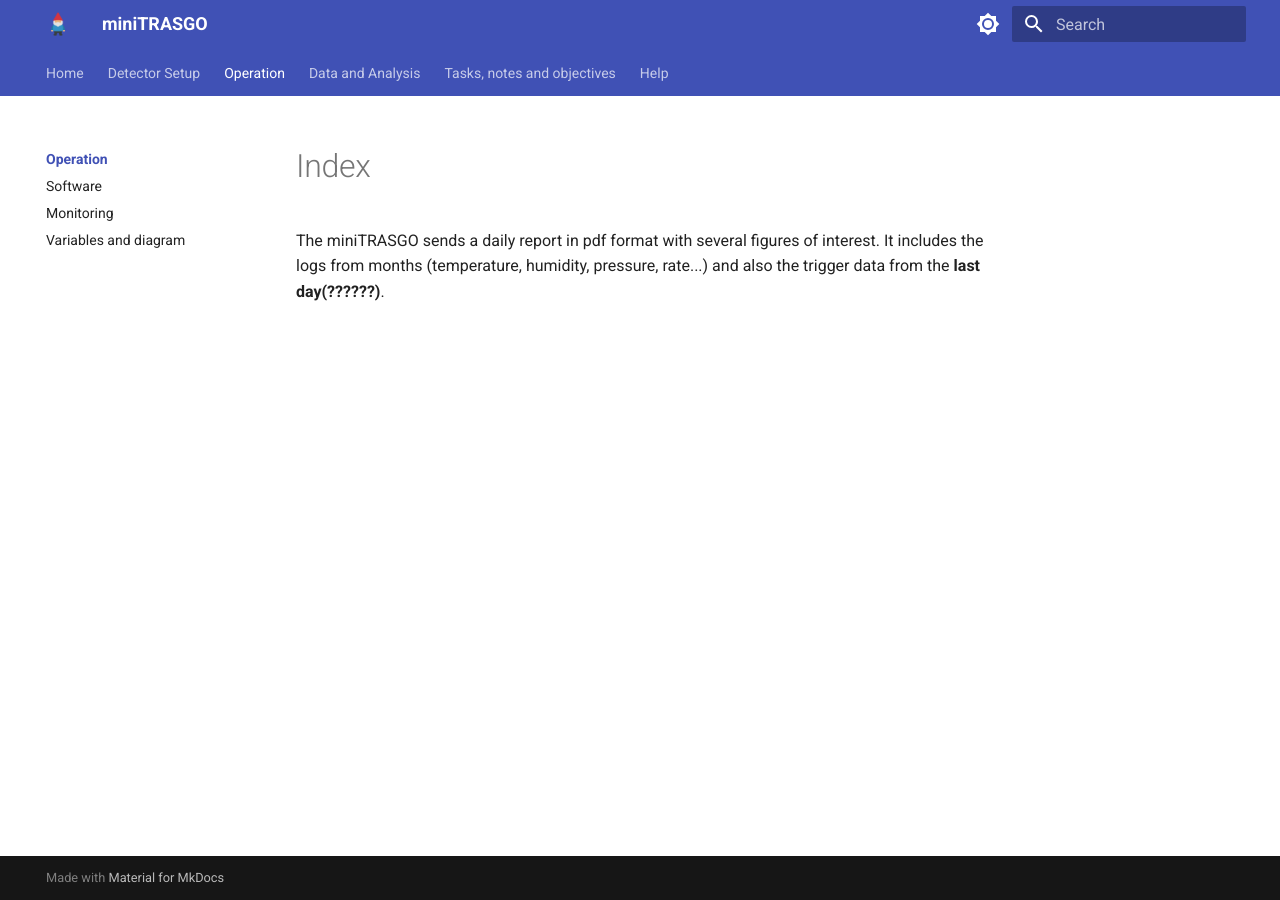
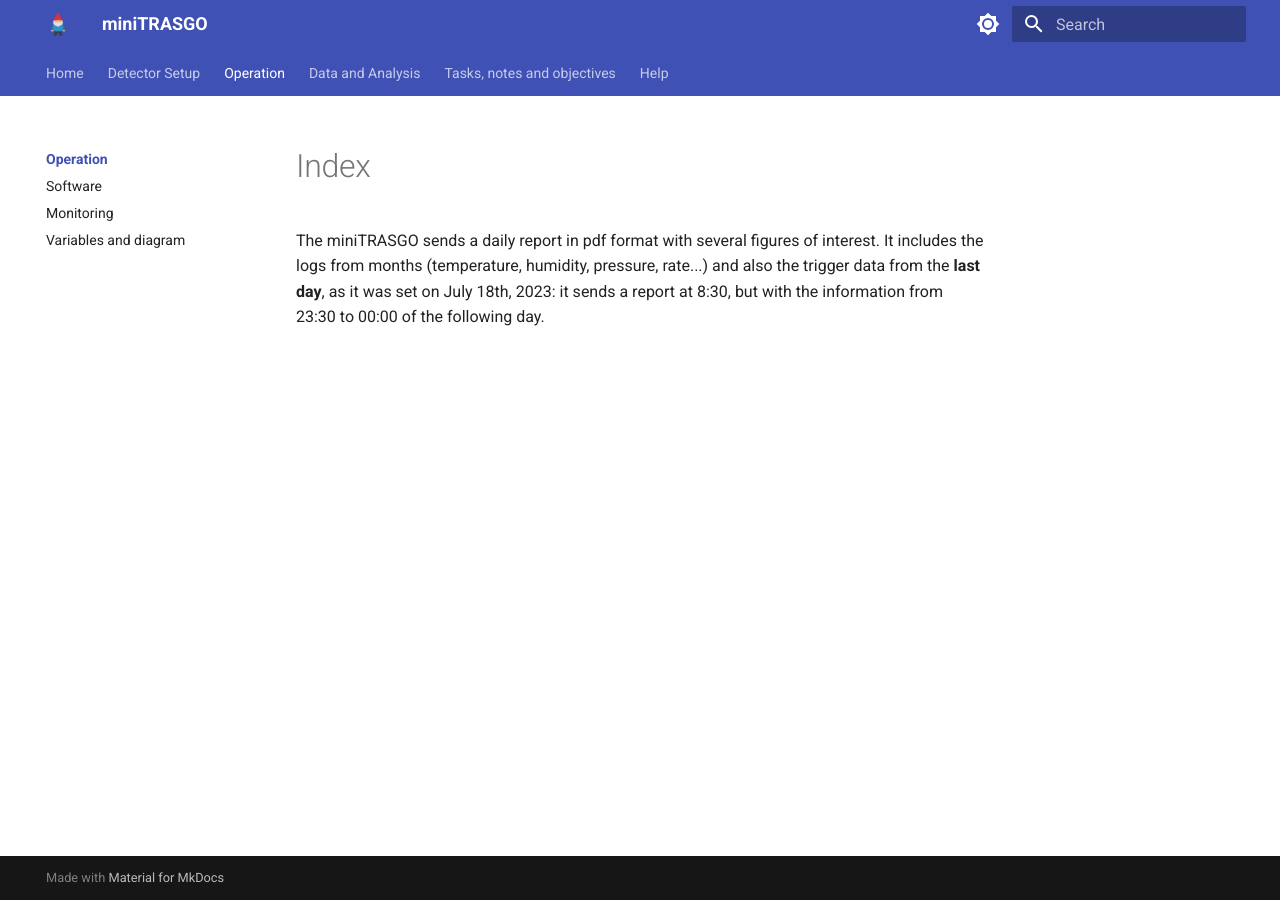
Before and after one commit to cayesoneira/miniTRASGO-documentation, an MkDocs documentation site: the page built from docs/operation/index.md, in a window 1280 px wide. Built offline with MkDocs 1.6.1 and Material for MkDocs 9.7.7, drawn with Linux system fonts in a browser that asks for light colours.

Commit message:
Update index.md

```diff
--- a/docs/operation/index.md
+++ b/docs/operation/index.md
@@ -1 +1 @@
-The miniTRASGO sends a daily report in pdf format with several figures of interest. It includes the logs from months (temperature, humidity, pressure, rate...) and also the trigger data from the **last day(??????)**.
+The miniTRASGO sends a daily report in pdf format with several figures of interest. It includes the logs from months (temperature, humidity, pressure, rate...) and also the trigger data from the **last day**, as it was set on July 18th, 2023: it sends a report at 8:30, but with the information from 23:30 to 00:00 of the following day.
```
